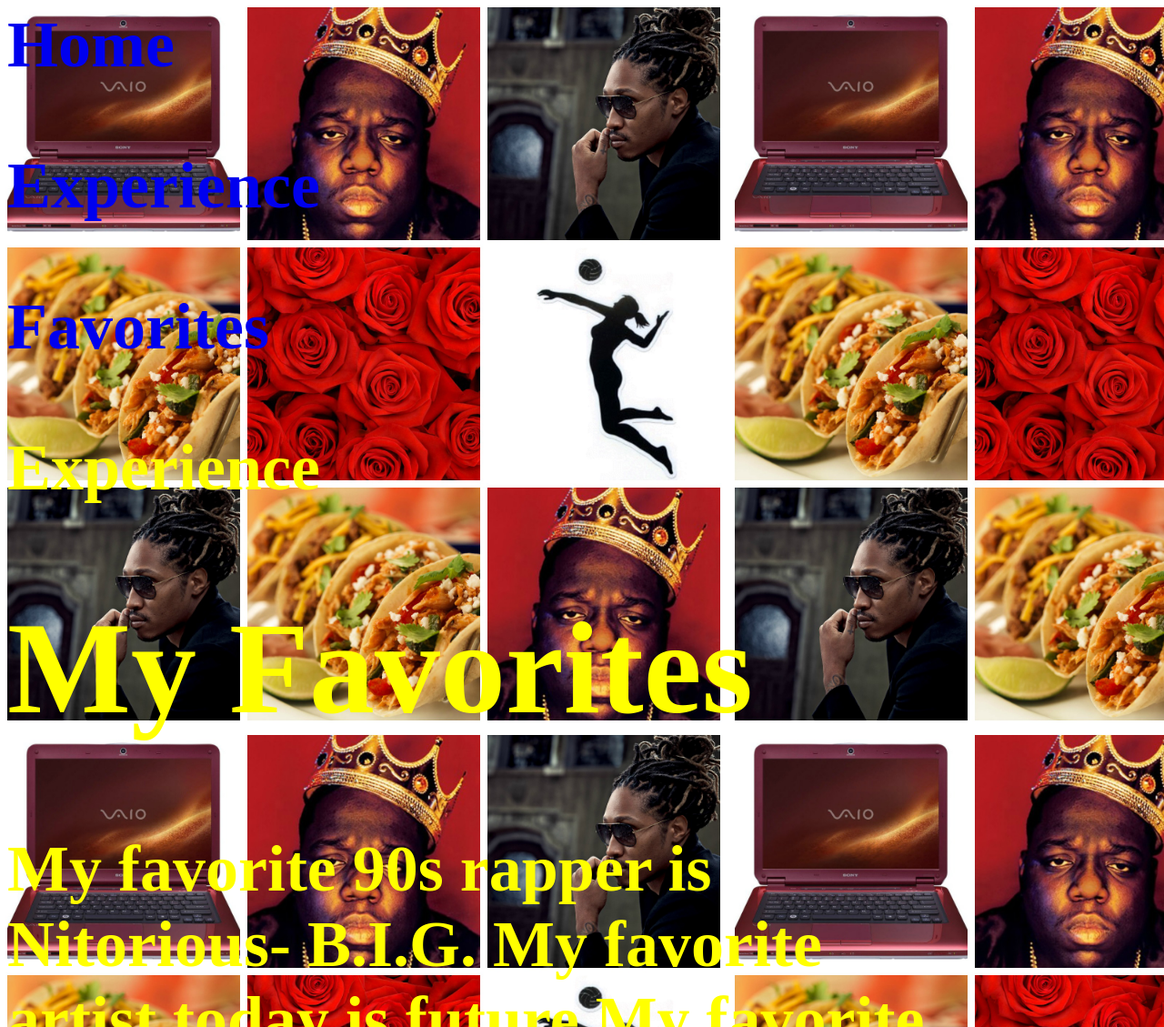
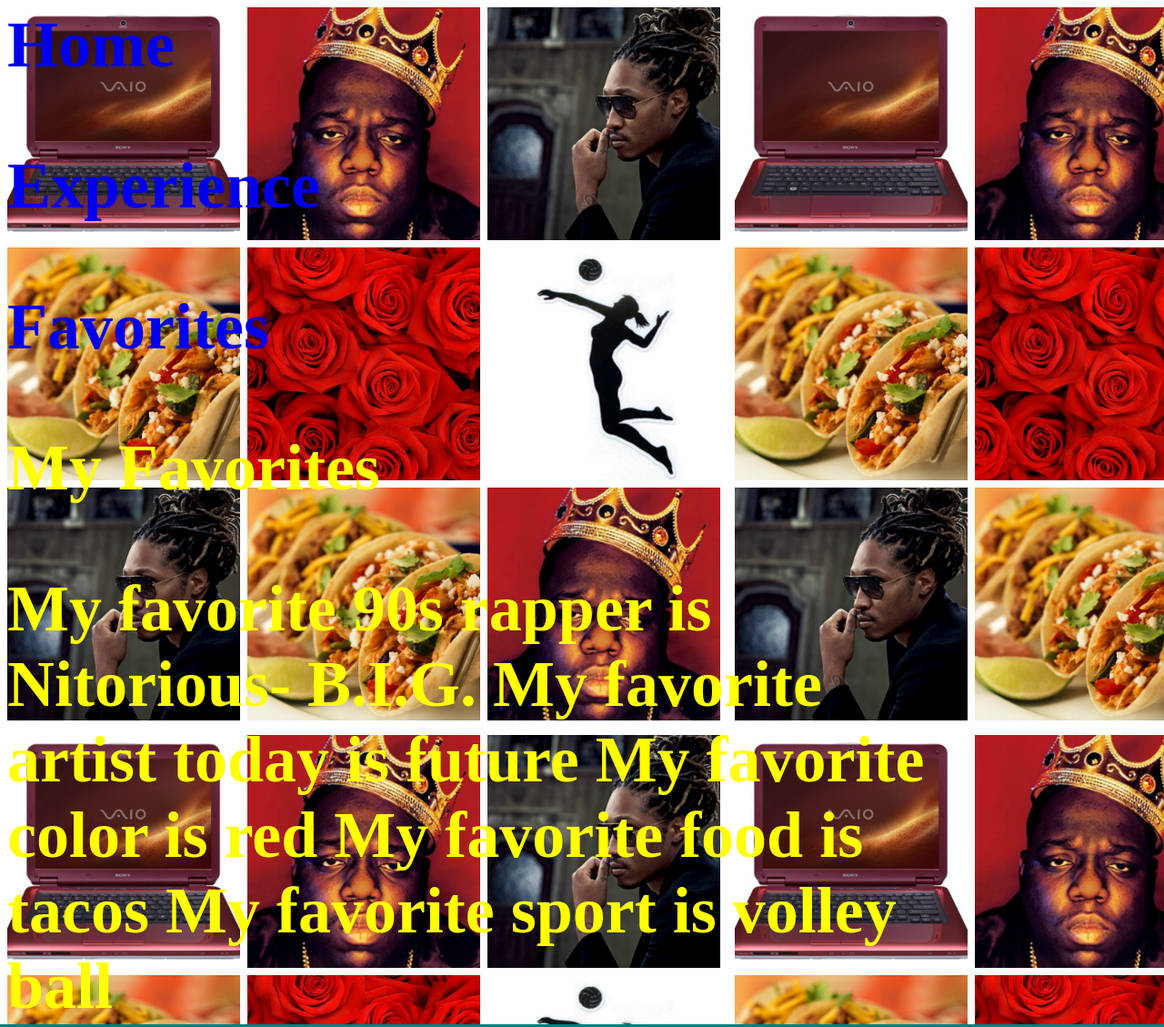
Before and after one commit to bredavisa/personal, a plain HTML site: page favorites.html in a window 1280 px wide. Shown: the top 1129 px of the page at 91% size. Drawn offline with Linux system fonts and the light colour scheme.

Commit message:
updated personal site

```diff
--- a/favorites.html
+++ b/favorites.html
@@ -7,8 +7,15 @@
     </head>
         <body class="favorites">
 
-           <a href="index.html">Home <p> Experience</p> <p>Favorites</p></a>
-         <p> Experience</p>
+           <a href="index.html">Home</a>
+
+           <a href="experience.html">
+           <p> Experience</p></a>
+
+           <a href="favorites.html"><p> Favorites</p></a>
+
+         <a
+
             <h1>My Favorites</h1>
 
 
```
Also changed, not shown: index.html (+9 -11 lines).
